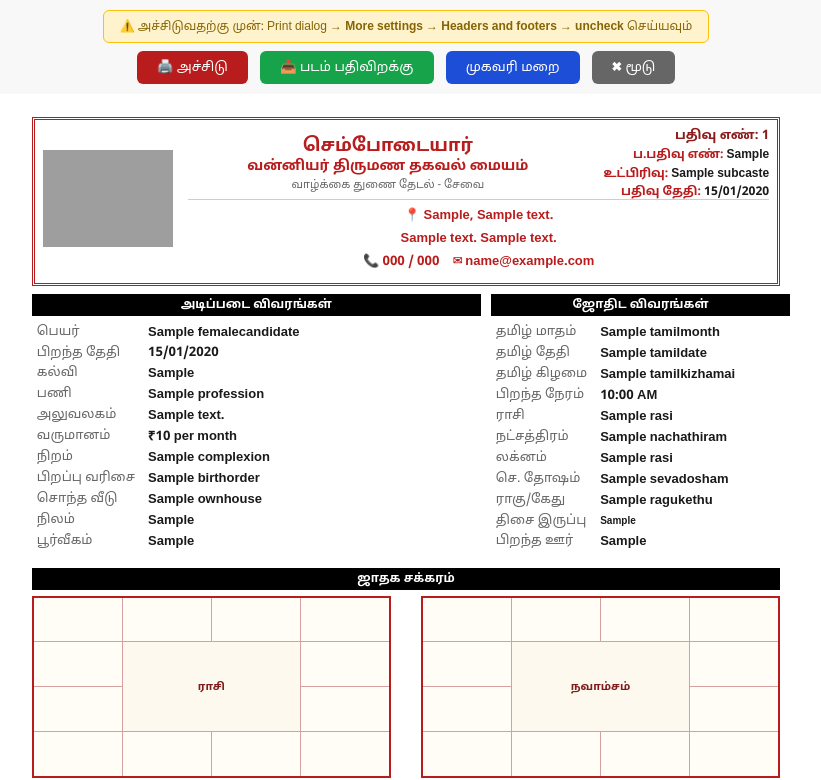
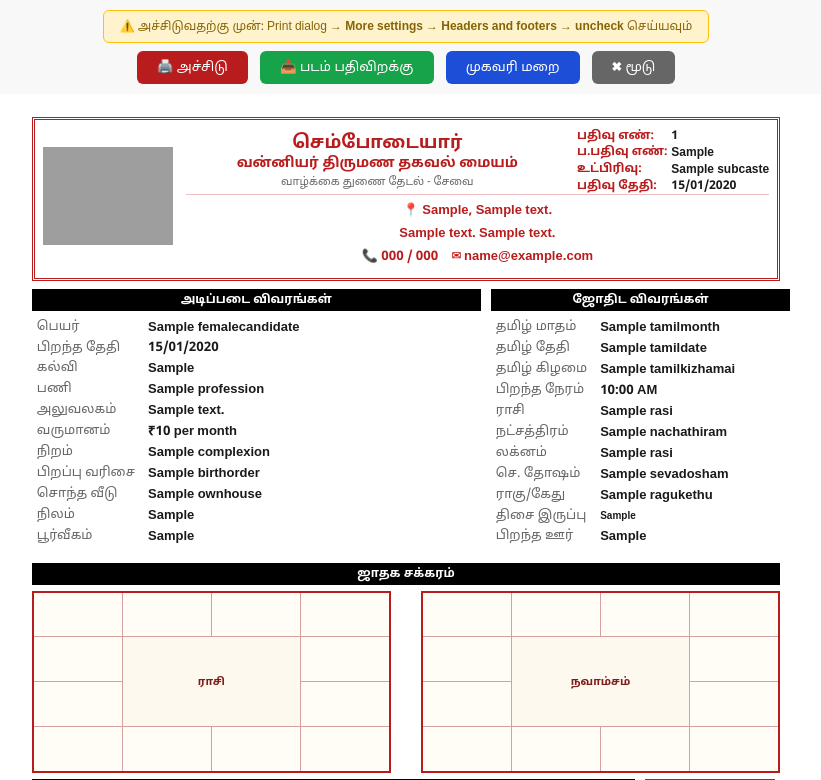
Before and after one commit to asaimani/sembodai, a Django app: page /candidates/1/1/print/ in a window 1280 px wide. Shown: the top 780 px of the page, without its empty margins (234-1055 px from the left). Run offline with Django 5.2, Linux system fonts and the light colour scheme; a user stored in the database is signed in; tables that the repository leaves empty hold one stand-in row (values such as "Sample post"); grey boxes marked "Sample" are stand-in pictures; parts of the project's set-up code (start-up, migrations or seed data) failed here and were passed over; grey boxes are pictures that could not be loaded.

Commit message:
Header right corner: table aligned layout for reg/subcaste/date

```diff
--- a/templates/matrimony/candidate_print.html
+++ b/templates/matrimony/candidate_print.html
@@ -69,17 +69,35 @@
                     <div style="color:#666;font-size:11px;margin-top:3px;">வாழ்க்கை துணை தேடல் - சேவை</div>
                 </td>
                 <td style="width:25%;text-align:right;vertical-align:top;border:none;padding:0 0 0 8px;">
-                    <div style="font-size:13px;font-weight:700;color:#8b1a1a;white-space:nowrap;">பதிவு எண்: {{ candidate.uid }}</div>
-                    {% if candidate.old_reg_no %}<div style="font-size:12px;font-weight:700;margin-top:3px;white-space:nowrap;"><span style="color:#b91c1c;">ப.பதிவு எண்:</span> {{ candidate.old_reg_no }}</div>{% endif %}
+                    <table style="border-collapse:collapse;margin-left:auto;font-size:12px;font-weight:700;">
+                        <tr>
+                            <td style="color:#b91c1c;white-space:nowrap;padding:1px 4px 1px 0;text-align:left;">பதிவு எண்:</td>
+                            <td style="color:#1a1a1a;white-space:nowrap;padding:1px 0;text-align:left;">{{ candidate.uid }}</td>
+                        </tr>
+                        {% if candidate.old_reg_no %}
+                        <tr>
+                            <td style="color:#b91c1c;white-space:nowrap;padding:1px 4px 1px 0;text-align:left;">ப.பதிவு எண்:</td>
+                            <td style="color:#1a1a1a;white-space:nowrap;padding:1px 0;text-align:left;">{{ candidate.old_reg_no }}</td>
+                        </tr>
+                        {% endif %}
                         {% if candidate.sub_caste %}
-                    <div style="font-size:12px;font-weight:700;margin-top:4px;white-space:nowrap;"><span style="color:#b91c1c;">உட்பிரிவு:</span> {{ candidate.sub_caste }}</div>
+                        <tr>
+                            <td style="color:#b91c1c;white-space:nowrap;padding:1px 4px 1px 0;text-align:left;">உட்பிரிவு:</td>
+                            <td style="color:#1a1a1a;white-space:nowrap;padding:1px 0;text-align:left;">{{ candidate.sub_caste }}</td>
+                        </tr>
                         {% endif %}
                         {% if candidate.premium_start_date %}
-                    <div style="font-size:12px;font-weight:700;margin-top:4px;white-space:nowrap;"><span style="color:#b91c1c;">பதிவு தேதி:</span> {{ candidate.premium_start_date|date:"d/m/Y" }}</div>
+                        <tr>
+                            <td style="color:#b91c1c;white-space:nowrap;padding:1px 4px 1px 0;text-align:left;">பதிவு தேதி:</td>
+                            <td style="color:#1a1a1a;white-space:nowrap;padding:1px 0;text-align:left;">{{ candidate.premium_start_date|date:"d/m/Y" }}</td>
+                        </tr>
                         {% endif %}
                         {% if candidate.status and candidate.status.code == 'remarriage' %}
-                    <div style="font-size:12px;font-weight:700;color:#0369a1;margin-top:3px;white-space:nowrap;">💑 மறுமணம்</div>
+                        <tr>
+                            <td colspan="2" style="color:#0369a1;white-space:nowrap;padding:1px 0;">💑 மறுமணம்</td>
+                        </tr>
                         {% endif %}
+                    </table>
                 </td>
             </tr>
             <!-- ROW 2: Address spans full width (excluding logo) -->
```
Also changed, not shown: templates/matrimony/candidate_print_plain.html (+25 -4 lines). Lines whose indentation alone changed are shown as unchanged.
